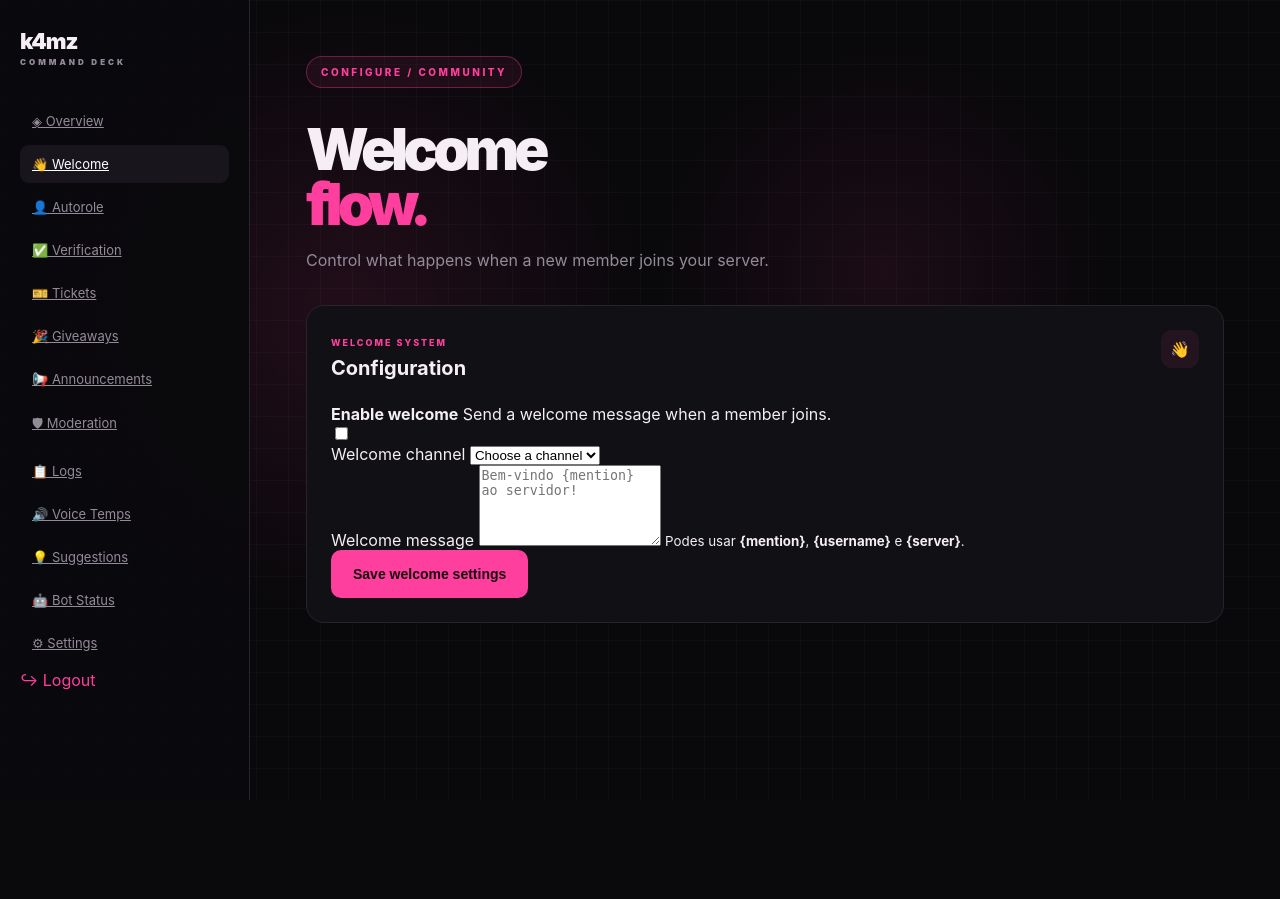
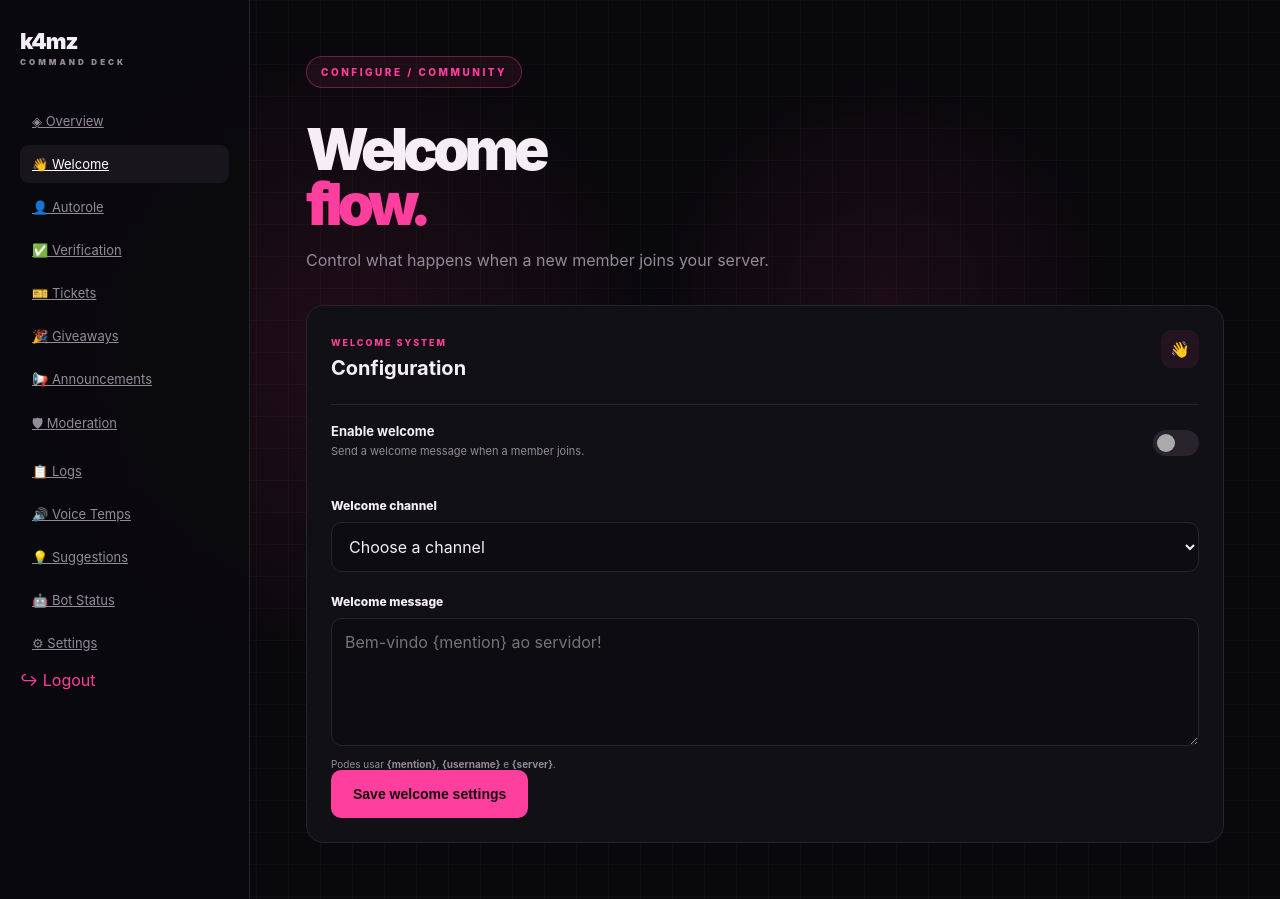
Before and after one commit to vieiraa924/k4mz-manual-site, a Flask app: template templates/welcome.html in a window 1280 px wide. Before the commit the page ends 800 px from the top, so only its background shows below. Run offline with Flask 3, Linux system fonts and the light colour scheme; the template is opened without the code that fills it, so the values that code supplies are empty.

Commit message:
Update style.css

```diff
--- a/static/style.css
+++ b/static/style.css
@@ -331,3 +331,97 @@ body{min-height:100vh}
     grid-template-columns:1fr;
   }
 }
+.settings-row{
+  display:flex;
+  justify-content:space-between;
+  gap:30px;
+  align-items:center;
+  padding:18px 0;
+  border-top:1px solid var(--line);
+}
+
+.settings-row strong{
+  display:block;
+  font-size:13px;
+}
+
+.settings-row span{
+  display:block;
+  color:var(--muted);
+  font-size:11px;
+  margin-top:5px;
+}
+
+.settings-field{
+  margin-top:22px;
+}
+
+.settings-field label{
+  display:block;
+  margin-bottom:9px;
+  font-size:12px;
+  font-weight:800;
+}
+
+.settings-field select,
+.settings-field textarea{
+  width:100%;
+  background:#0d0c10;
+  color:var(--text);
+  border:1px solid var(--line);
+  border-radius:11px;
+  padding:13px;
+  font:inherit;
+  outline:none;
+}
+
+.settings-field textarea{
+  resize:vertical;
+}
+
+.settings-field select:focus,
+.settings-field textarea:focus{
+  border-color:rgba(255,63,157,.5);
+}
+
+.settings-field small{
+  display:block;
+  color:var(--muted);
+  margin-top:8px;
+  font-size:10px;
+}
+
+.switch-control input{
+  display:none;
+}
+
+.switch-control span{
+  position:relative;
+  display:block;
+  width:46px;
+  height:26px;
+  background:#29232d;
+  border-radius:999px;
+  cursor:pointer;
+}
+
+.switch-control span:after{
+  content:"";
+  position:absolute;
+  top:4px;
+  left:4px;
+  width:18px;
+  height:18px;
+  border-radius:50%;
+  background:#aaa;
+  transition:.2s;
+}
+
+.switch-control input:checked + span{
+  background:var(--pink);
+}
+
+.switch-control input:checked + span:after{
+  transform:translateX(20px);
+  background:white;
+}
```
